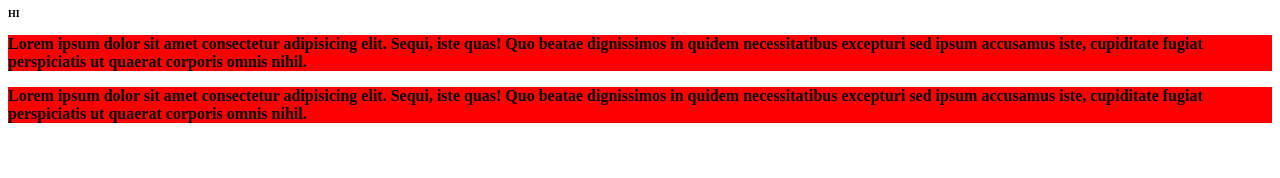
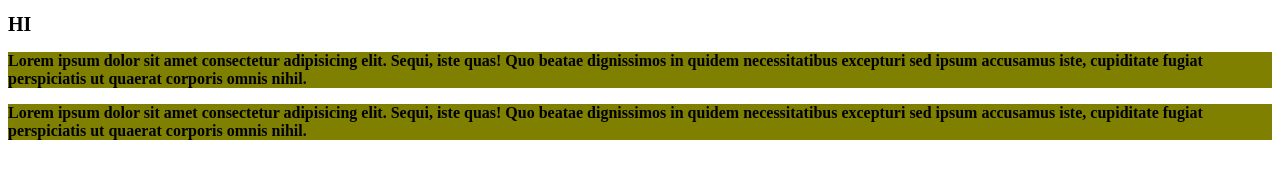
Before and after one commit to Obby1/LearningGitDemo, a plain HTML site: page index.html in a window 1280 px wide. Drawn offline with Linux system fonts and the light colour scheme.

Commit message:
added bigger font and bg olive

```diff
--- a/app.css
+++ b/app.css
@@ -1,8 +1,8 @@
 p {
-    font-weight: bold;
-    background-color: rgb(255, 0, 0);
+  font-weight: bold;
+  background-color: olive;
 }
 
 h1 {
-    font-size: 10px;
+  font-size: 20px;
 }
```
